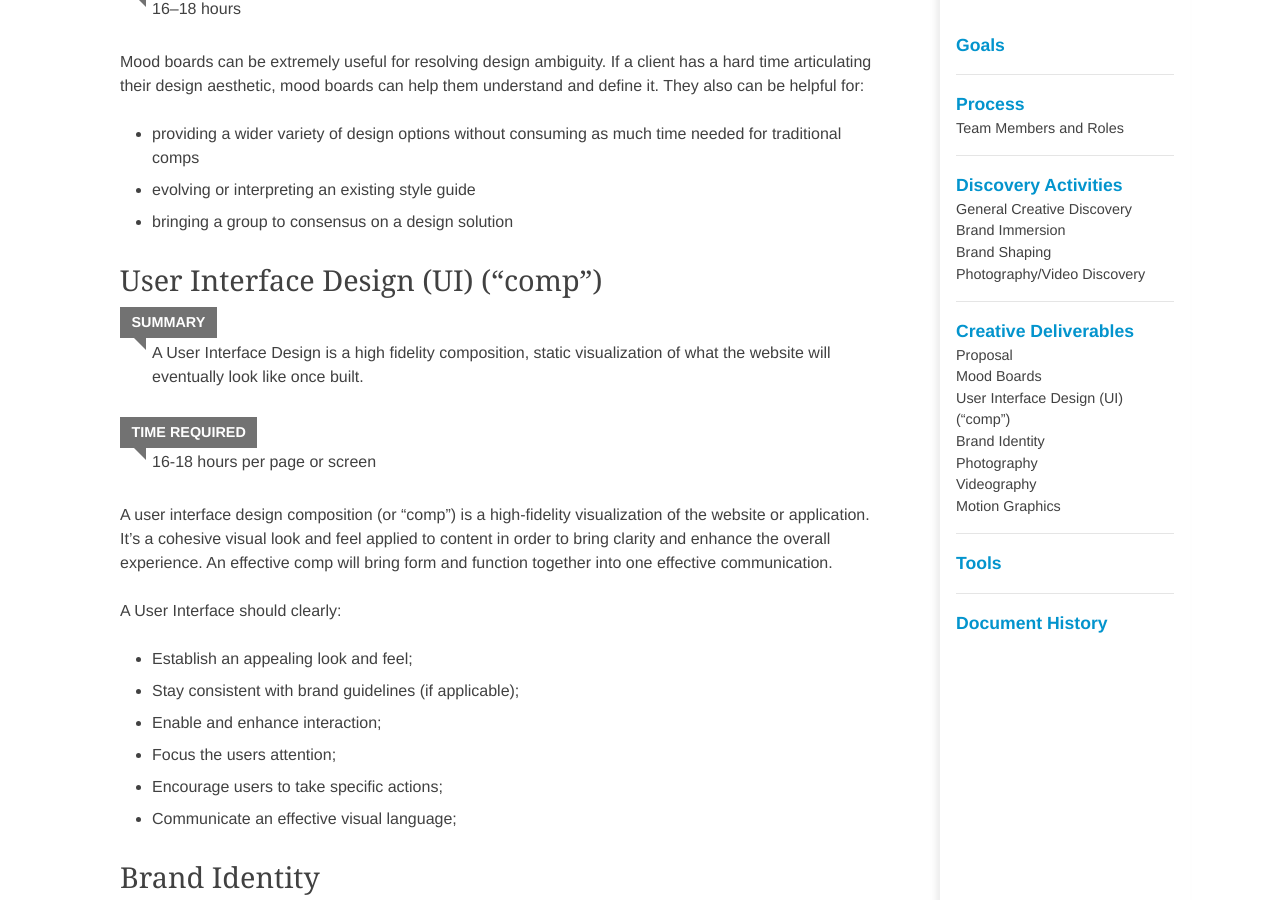
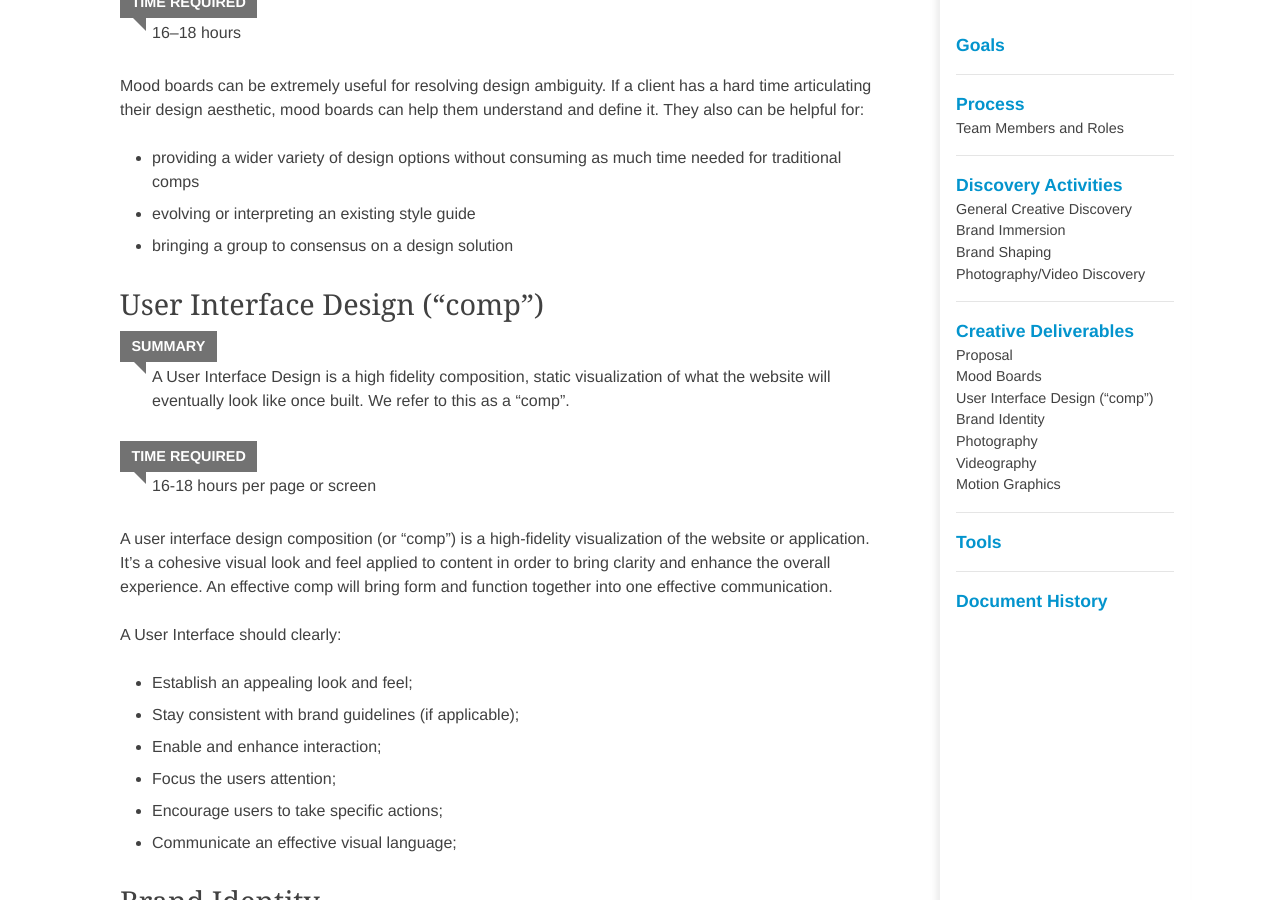
Before and after one commit to imarc/handbook, a Jekyll site: the page built from creative.markdown, in a window 1280 px wide and 900 px high, scrolled down 6493 px. Built offline with Jekyll 4.4.1, drawn with Linux system fonts in a browser that asks for light colours; nearby versions of some CDN libraries; some web fonts are replaced.

Commit message:
Formatting tweaks.

```diff
--- a/creative.markdown
+++ b/creative.markdown
@@ -26,9 +26,9 @@
 ## Process ##
 The creative process, at its heart, can be broken down into three main steps:
 
-*Discover:* Understand the core objectives and business goals.
-*Create:* Turn a conceptual idea into a design solution.
-*Iterate:* Refine our design until we reach the best solution.
+**Discover:** Understand the core objectives and business goals. <br>
+**Create:** Turn a conceptual idea into a design solution. <br>
+**Iterate:** Refine our design until we reach the best solution.
 
 ***TODO [Graphic/Visuals] Stick with what we have in preso’s***
 
@@ -216,10 +216,10 @@
 + bringing a group to consensus on a design solution
 
 
-### User Interface Design (UI) (“comp”) ###
+### User Interface Design (“comp”) ###
 
 Summary
-:	A User Interface Design is a high fidelity composition, static visualization of what the website will eventually look like once built.
+:	A User Interface Design is a high fidelity composition, static visualization of what the website will eventually look like once built. We refer to this as a “comp”.
 
 Time Required
 :	16-18 hours per page or screen
```
